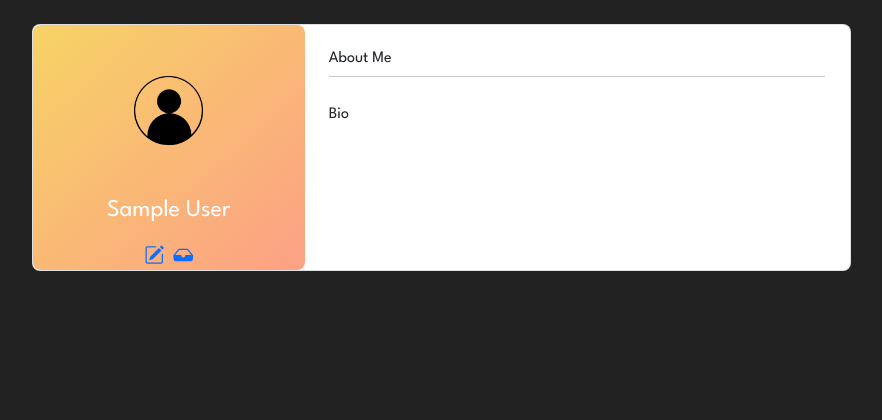
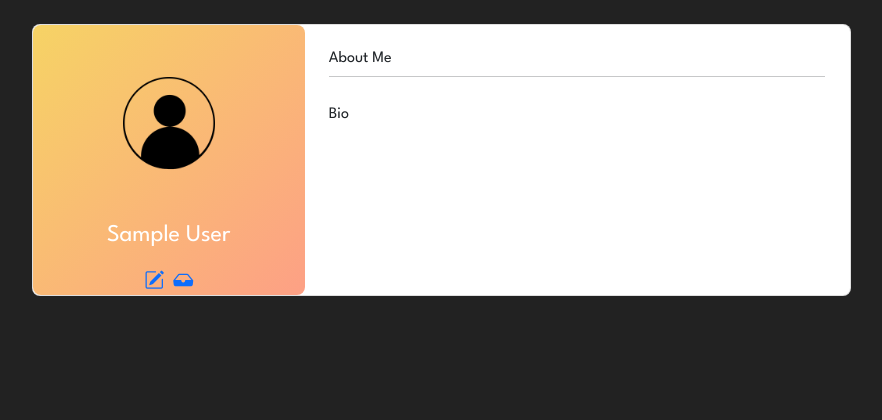
Before and after one commit to Rofy-Ray/linkop, a Django app: page /user/1/ in a window 1280 px wide. Shown: the part 68-488 px from the top of the page, without its empty margins (199-1081 px from the left). Run offline with Django 4.2, Linux system fonts and the light colour scheme; the visitor is signed in with stand-in values (Sample User, id 1); data comes from the database, SQL or seed files in the repository; data that the repository does not hold is empty; some libraries are stand-ins or nearby versions.

Commit message:
updating profile avatar rendering

```diff
--- a/templates/user_profile.html
+++ b/templates/user_profile.html
@@ -18,7 +18,7 @@
                         alt="User Avatar" class="img-fluid my-5" style="width: 100px; border-radius: 50%; object-fit: contain;" />
                     {% else %}
                         <img src="{% static 'img/avatar.png' %}"
-                    alt="User Avatar" class="img-fluid my-5" style="width: 75px; height: 75px; border-radius: 50%; object-fit: cover;" />
+                    alt="User Avatar" class="img-fluid my-5" style="width: 100px; height: 100px; border-radius: 50%; object-fit: cover;" />
                     {% endif %}
                     <h4>{{ user.first_name }} {{ user.last_name }}</h4>
                     <p>{{ user.fun_fact }}</p>
```
